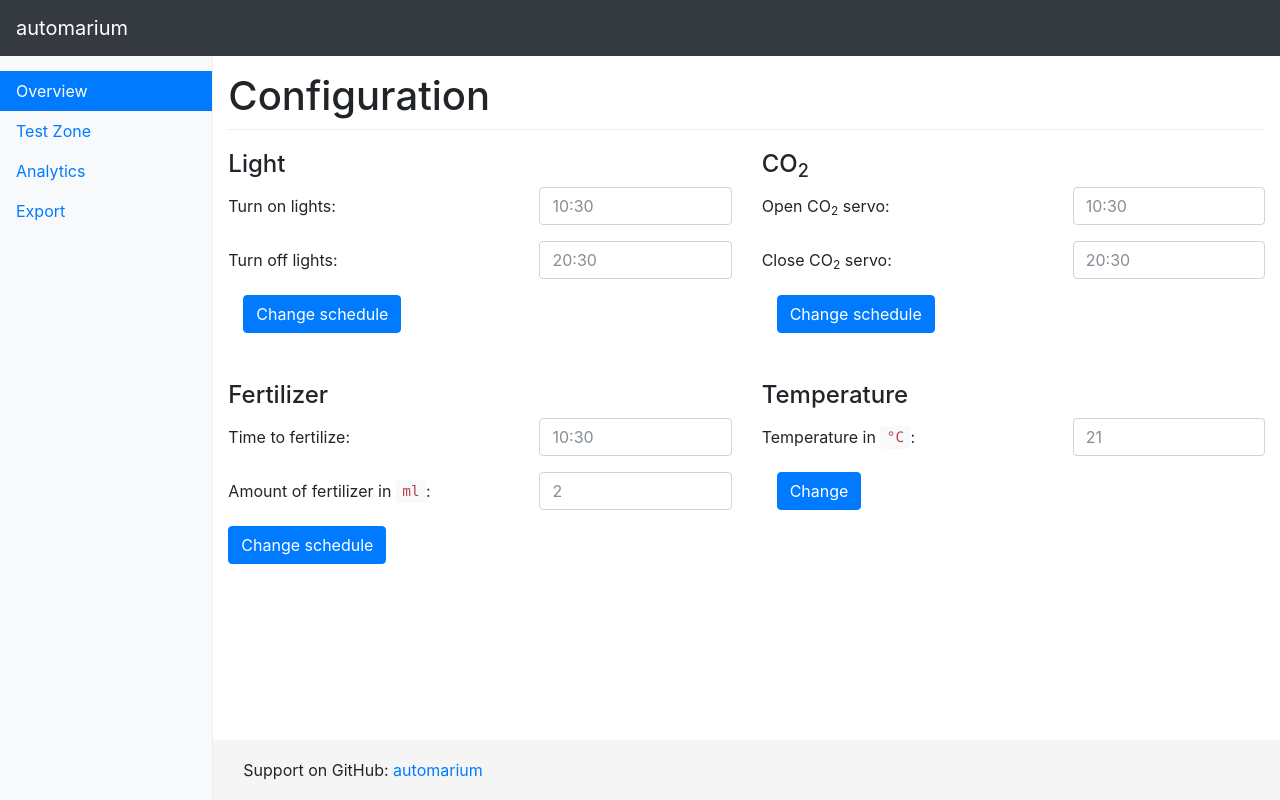
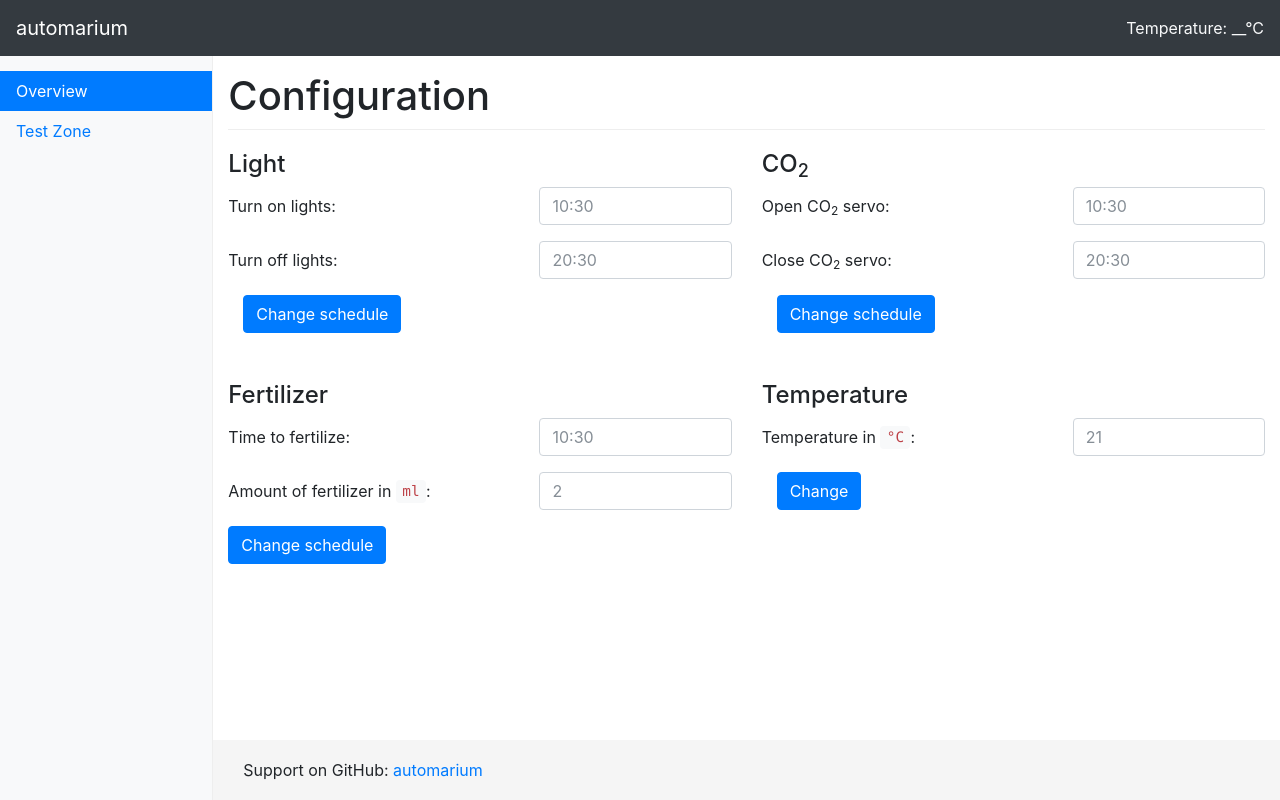
Before and after one commit to cholox/automarium, a Flask app: page / in a window 1280 px wide. Run offline with Flask 2, Linux system fonts and the light colour scheme; some libraries are stand-ins or nearby versions.

Commit message:
Show temperature on header

```diff
--- a/Flask/static/js/main.js
+++ b/Flask/static/js/main.js
@@ -34,11 +34,14 @@
         socket.emit('change_fertilizer_schedule', data=JSON.stringify(data));
      }
    });
+   var currentTemperature = '__°C';
+   $('#current-temperature').html(currentTemperature);
    socket.on('mqtt_message', function(data) {
      console.log(data);
-     var text = '(' + data['topic'] + ') ' + data['payload'];
-     var $textarea = $('#subscribe_messages');
-     $textarea.val($textarea.val() + text + '\n');
+     if (data.topic.indexOf('temperature') !== -1) {
+         currentTemperature = data.payload + ' °C';
+         $('#current-temperature').html(currentTemperature);
+     }
    });
 
    socket.on('connect', function(data) {
--- a/Flask/templates/layout.html
+++ b/Flask/templates/layout.html
@@ -16,14 +16,17 @@
   </head>
 
   <body>
-    <header>
-      <nav class="navbar navbar-expand-md navbar-dark fixed-top bg-dark">
+    <nav class="navbar navbar-expand-lg fixed-top navbar-dark bg-dark">
         <a class="navbar-brand" href="#">automarium</a>
-        <button class="navbar-toggler d-lg-none" type="button" data-toggle="collapse" data-target="#navbarsExampleDefault" aria-controls="navbarsExampleDefault" aria-expanded="false" aria-label="Toggle navigation">
-          <span class="navbar-toggler-icon"></span>
+        <button class="navbar-toggler" type="button" data-toggle="collapse" data-target="#navbarSupportedContent" aria-controls="navbarSupportedContent" aria-expanded="false" aria-label="Toggle navigation">
+        <span class="navbar-toggler-icon"></span>
         </button>
-      </nav>
-    </header>
+        <ul class="navbar-nav mr-auto">
+        </ul>
+        <div class="my-2 my-lg-0">
+            <a class="text-light">Temperature: <span id="current-temperature"> __ °C</span></a>
+        </div>
+    </nav>
 
     <div class="container-fluid">
       <div class="row">
@@ -34,12 +37,6 @@
             </li>
             <li class="nav-item">
               <a class="nav-link" href="/test">Test Zone</a>
-            </li>
-            <li class="nav-item">
-              <a class="nav-link" href="#">Analytics</a>
-            </li>
-            <li class="nav-item">
-              <a class="nav-link" href="#">Export</a>
             </li>
           </ul>
         </nav>
```
